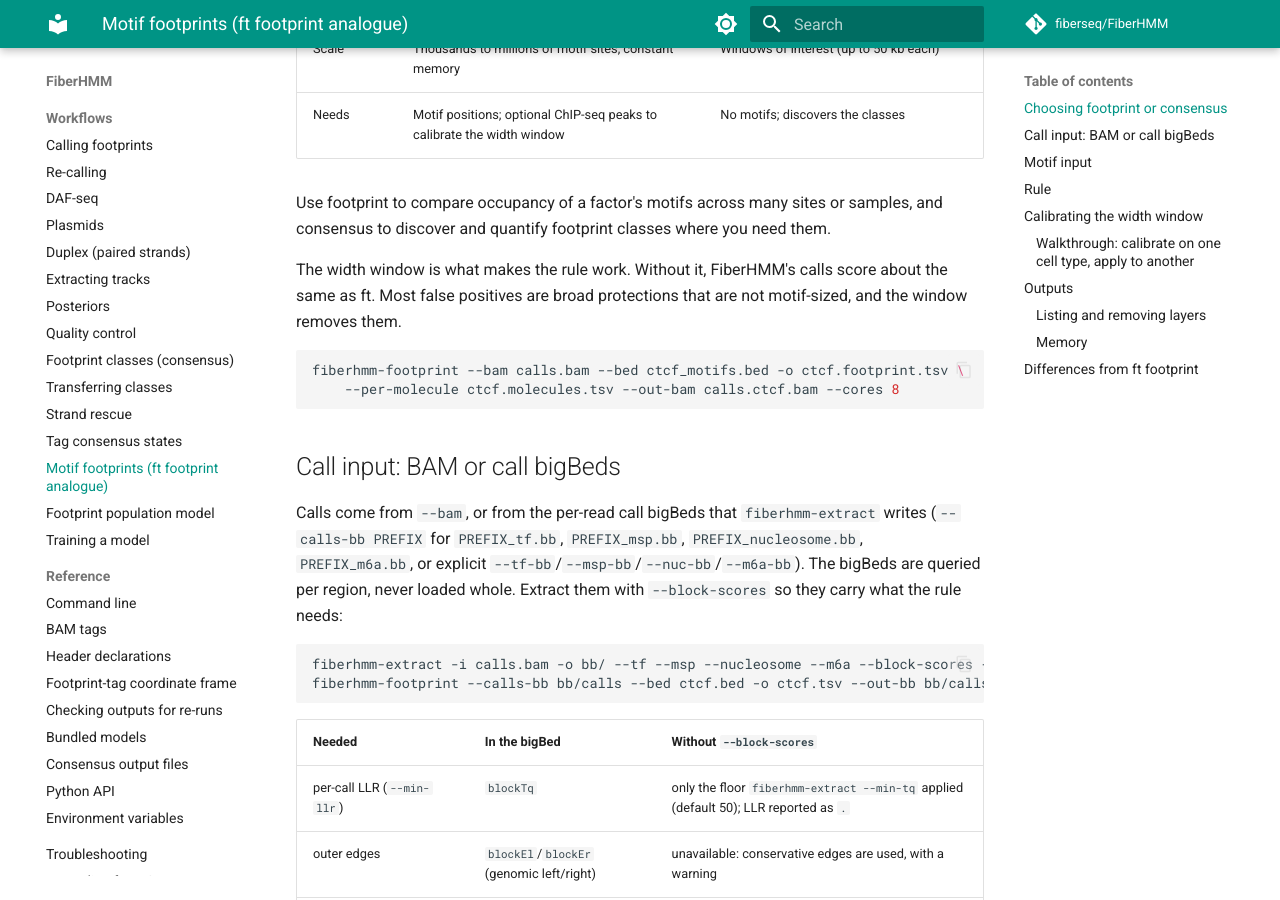
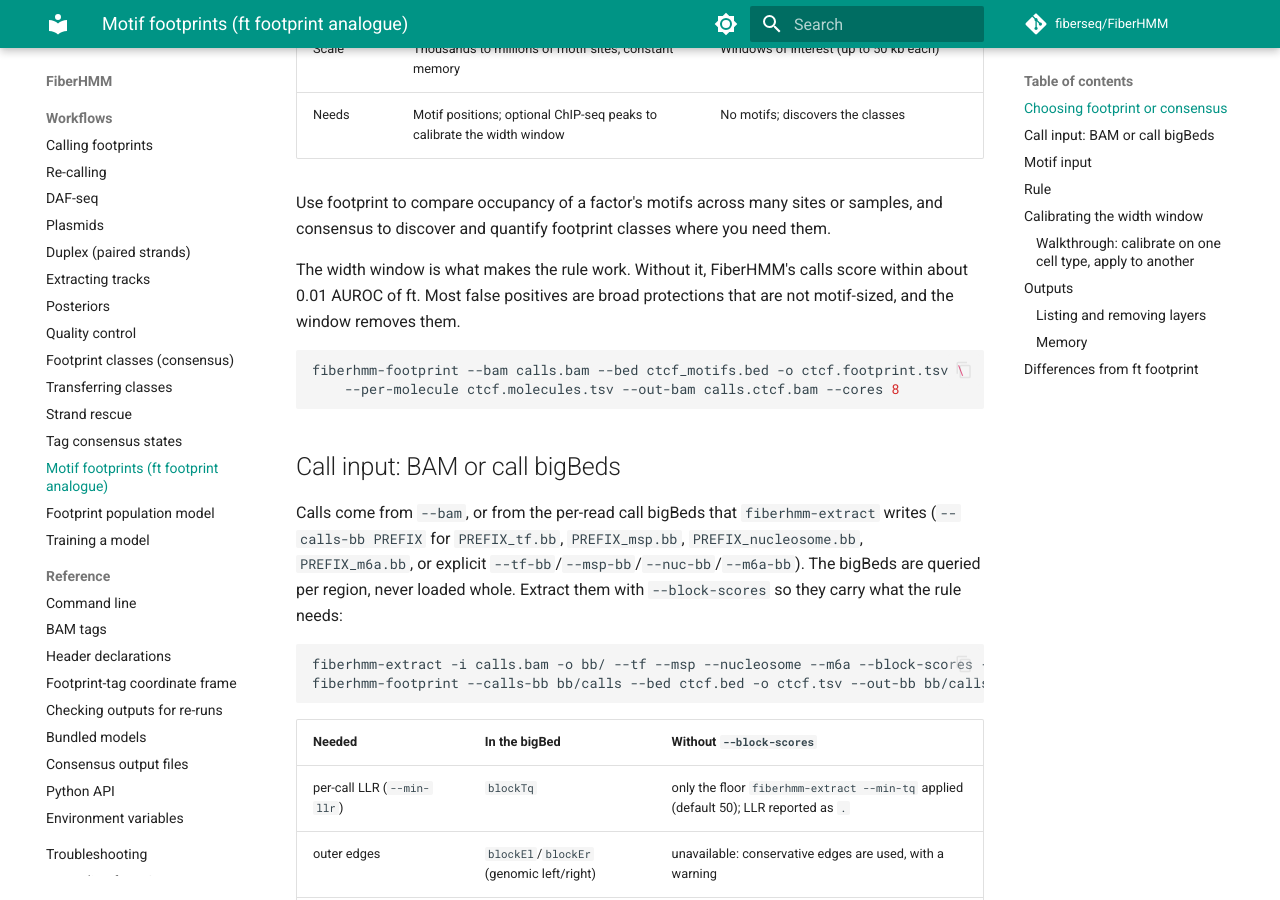
Before and after one commit to fiberseq/FiberHMM, an MkDocs documentation site: the page built from docs/workflows/motif-footprint.md, in a window 1280 px wide and 900 px high, scrolled down 643 px. Built offline with MkDocs 1.6.1 and Material for MkDocs 9.7.7, drawn with Linux system fonts in a browser that asks for light colours; comment, search, counter and statistics services are not loaded.

Commit message:
docs: state the no-window comparison with ft precisely (within about 0.01 AUROC)
Co-Authored-By: Claude Opus 5.5 <noreply@anthropic.com>

````diff
--- a/docs/workflows/motif-footprint.md
+++ b/docs/workflows/motif-footprint.md
@@ -26,7 +26,7 @@ samples, and consensus to discover and quantify footprint classes where you
 need them.
 
 The width window is what makes the rule work. Without it, FiberHMM's calls
-score about the same as ft. Most false positives are broad protections that
+score within about 0.01 AUROC of ft. Most false positives are broad protections that
 are not motif-sized, and the window removes them.
 
 ```bash
````
Also changed, not shown: README.md (+1 -1 lines).
